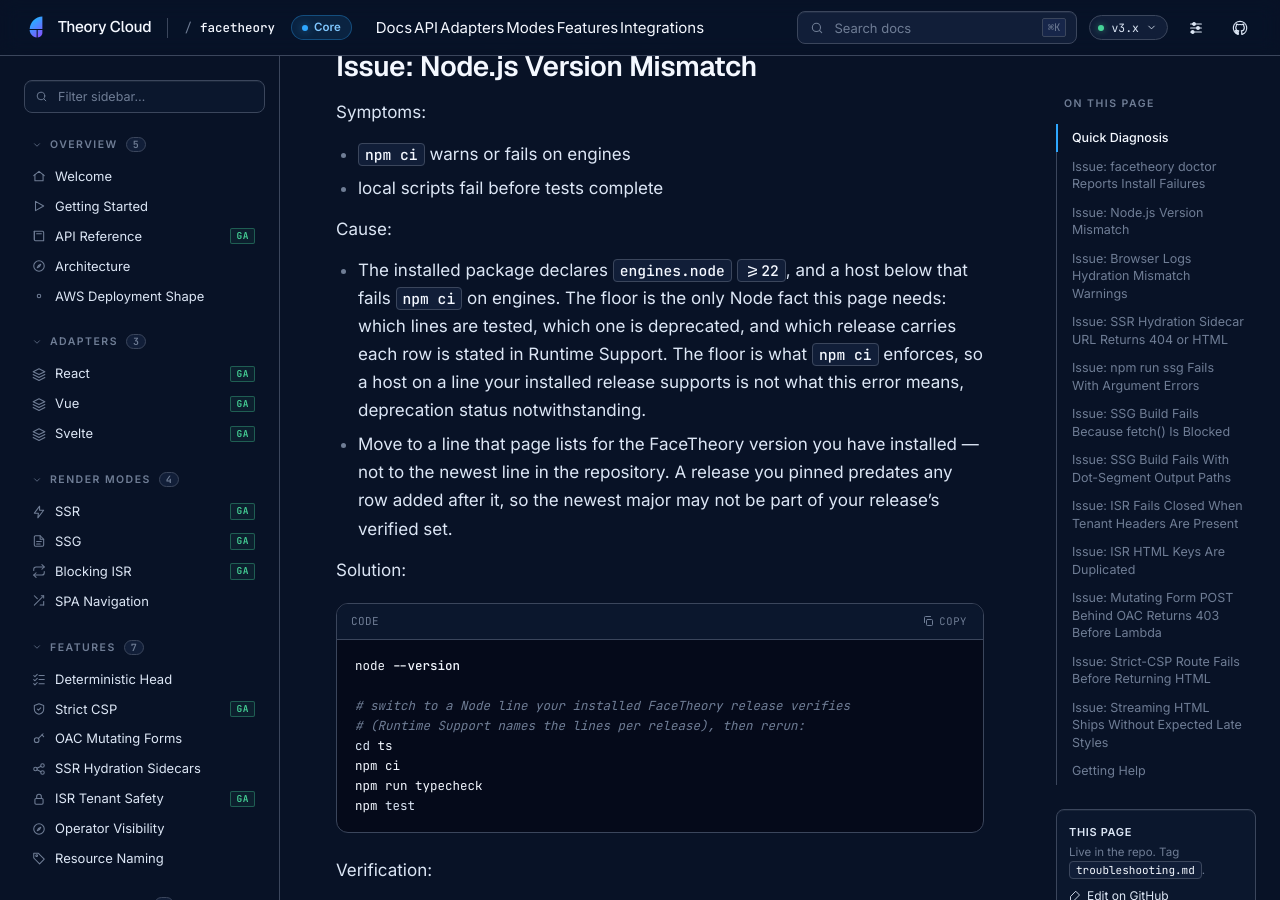
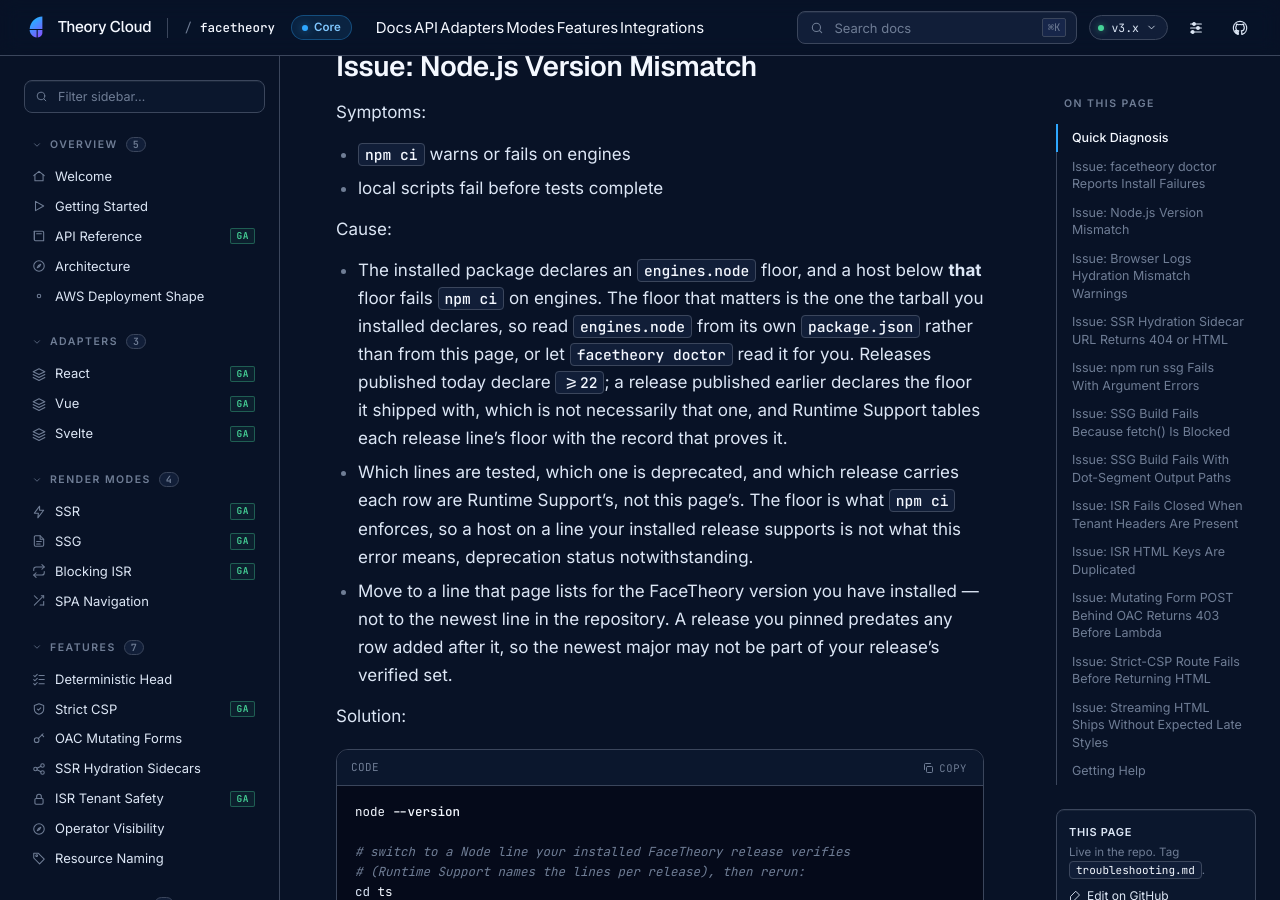
Before and after one commit to theory-cloud/FaceTheory, a Jekyll site: the page built from docs/troubleshooting.md, in a window 1280 px wide and 900 px high, scrolled down 2960 px. Built offline with Jekyll 4.4.1, drawn with Linux system fonts in a browser that asks for light colours; some of the changed text lies outside the part shown.

Commit message:
fix(docs): make the Node floor tag-specific in Troubleshooting
FT-643-SAN-02: the Node.js Version Mismatch entry told a reader
diagnosing their own install that "the installed package declares
`engines.node` `>=22`". That is true of every release published today
and false for a reader still pinned to `v4.0.x`, whose package declares
`>=20` and whose CI verified Node 20 - so the one page a stuck reader
lands on could contradict the tarball in their node_modules.

The entry is now tag-specific: the floor that matters is the one the
installed tarball's own `package.json` declares, read there or through
`facetheory doctor` (which reads `engines.node` from the package
manifest), with today's `>=22` stated as today's and the per-release
floor tabled on Runtime Support rather than restated here. The
quick-diagnosis row stops naming `ts/package.json` - a repository path -
as the place to look and names the installed release instead.

Docs only: no code, version, workflow or release state changes.

Refs Factory docs/058 FT-643 r1.

Generated by Mistral Vibe.
Co-Authored-By: Mistral Vibe <vibe@mistral.ai>

```diff
--- a/docs/troubleshooting.md
+++ b/docs/troubleshooting.md
@@ -10,7 +10,7 @@ Use this guide for recurring setup, build, and runtime failures that already hav
 
 | Symptom                                                               | Likely cause                                                                                  | Where to look                                                            |
 | --------------------------------------------------------------------- | --------------------------------------------------------------------------------------------- | ------------------------------------------------------------------------ |
-| `npm ci` or scripts fail early                                        | Node.js is below the required baseline                                                        | `ts/package.json` (`engines.node: >=22`)                                 |
+| `npm ci` or scripts fail early                                        | Node.js is below the required baseline                                                        | the installed release's `package.json` (`engines.node`)                  |
 | `npm run ssg` exits with usage errors                                 | Missing or invalid CLI flags                                                                  | `docs/api-reference.md` and `ts/src/ssg-cli.ts`                          |
 | SSG build fails during page generation                                | Network access was attempted without opting in                                                | `buildSsgSite()` and SSG fetch guard behavior                            |
 | SSG build fails with dot-segment output errors                        | `generateStaticParams()` returned `.` / `..` path segments                                    | `ts/src/ssg.ts` path validation and route params                         |
@@ -88,8 +88,17 @@ Symptoms:
 
 Cause:
 
-- The installed package declares `engines.node` `>=22`, and a host below that fails `npm ci` on engines. The floor is the only Node fact this page needs: which lines are tested, which one is deprecated, and which release carries each row is stated in [Runtime Support](/runtimes/support/). The floor is what `npm ci` enforces, so a host on a line your installed release supports is not what this error means, deprecation status notwithstanding.
-- Move to a line that page lists for the FaceTheory version you have installed — not to the newest line in the repository. A release you pinned predates any row added after it, so the newest major may not be part of your release's verified set.
+- The installed package declares an `engines.node` floor, and a host below **that** floor fails `npm ci` on engines. The
+  floor that matters is the one the tarball you installed declares, so read `engines.node` from its own `package.json`
+  rather than from this page, or let `facetheory doctor` read it for you. Releases published today declare `>=22`; a
+  release published earlier declares the floor it shipped with, which is not necessarily that one, and
+  [Runtime Support](/runtimes/support/) tables each release line's floor with the record that proves it.
+- Which lines are tested, which one is deprecated, and which release carries each row are
+  [Runtime Support](/runtimes/support/)'s, not this page's. The floor is what `npm ci` enforces, so a host on a line your
+  installed release supports is not what this error means, deprecation status notwithstanding.
+- Move to a line that page lists for the FaceTheory version you have installed — not to the newest line in the
+  repository. A release you pinned predates any row added after it, so the newest major may not be part of your release's
+  verified set.
 
 Solution:
 
```
